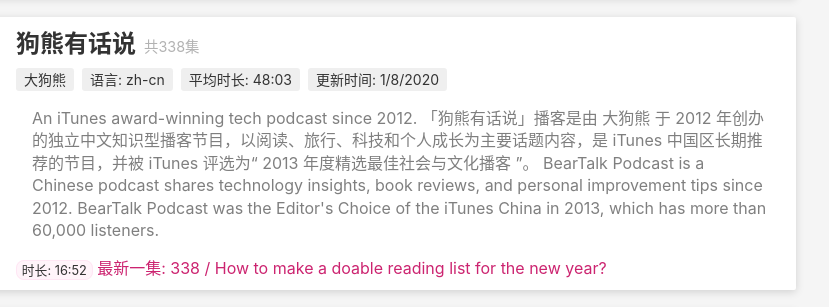
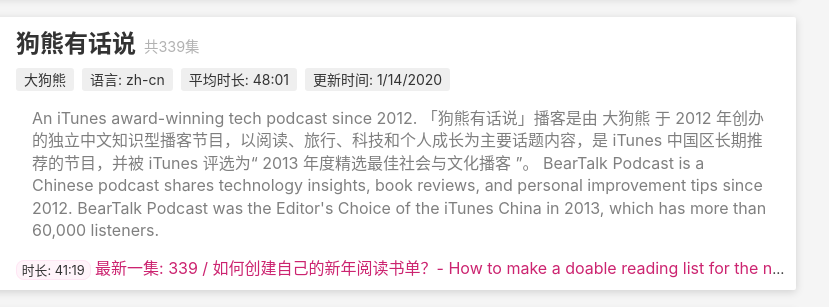
Before and after one commit to walkdoer/oh-my-podcasts, a plain HTML site: page index.html in a window 1280 px wide. Shown: the part 1420-1727 px from the top of the page, 324-1153 px from the left. Drawn offline with Linux system fonts and the light colour scheme.

Commit message:
Deploying to gh-pages from  5e48a93528b60998f0f1a4cbc3bb9caf44400955

```diff
--- a/index.html
+++ b/index.html
@@ -192,13 +192,13 @@
             </div>
             <div class="podcast-info">
               <a class="podcast-info-title" target="_blank" href="http:&#x2F;&#x2F;voice.beartalking.com">
-                狗熊有话说<span class="episode-number">共338集</span>
+                狗熊有话说<span class="episode-number">共339集</span>
               </a>
               <p class="podcast-info-group">
                 <span class="podcast-info-author">大狗熊</span>
                 <span class="podcast-info-lang">语言: zh-cn</span>
-                <span class="podcast-info-duration">平均时长: 48:03</span>
-                <span class="podcast-info-lastestUpdated">更新时间: 1&#x2F;8&#x2F;2020</span>
+                <span class="podcast-info-duration">平均时长: 48:01</span>
+                <span class="podcast-info-lastestUpdated">更新时间: 1&#x2F;14&#x2F;2020</span>
               </p>
 
 
@@ -206,7 +206,7 @@
 「狗熊有话说」播客是由 大狗熊 于 2012 年创办的独立中文知识型播客节目，以阅读、旅行、科技和个人成长为主要话题内容，是 iTunes 中国区长期推荐的节目，并被 iTunes 评选为“ 2013 年度精选最佳社会与文化播客 ”。
 BearTalk Podcast is a Chinese podcast shares technology insights, book reviews, and personal improvement tips since 2012. BearTalk Podcast was the Editor&#39;s Choice of the iTunes China in 2013, which has more than 60,000 listeners.
 </p>
-                <p class="podcast-last-episode"><span class="duration">时长: 16:52</span><a href="http:&#x2F;&#x2F;voice.beartalking.com&#x2F;bt338"> 最新一集: 338 &#x2F; How to make a doable reading list for the new year?</a></p>
+                <p class="podcast-last-episode"><span class="duration">时长: 41:19</span><a href="http:&#x2F;&#x2F;voice.beartalking.com&#x2F;bt339"> 最新一集: 339 &#x2F; 如何创建自己的新年阅读书单？- How to make a doable reading list for the new year?</a></p>
             </div>
           </li>
           <li class="podcast">
@@ -492,7 +492,7 @@
     </ul>
   </article>
   <footer class="footer">
-    <p class="latestUpdate">数据最后更新时间: 1/14/2020, 12:03:37 AM ，  播客总数: 19,  有1个更新失败</p>
+    <p class="latestUpdate">数据最后更新时间: 1/15/2020, 12:04:36 AM ，  播客总数: 19,  有1个更新失败</p>
     <p class="copywrite">Created by: <a href="https://walkdoer.me/about">Andrew Zhang(walkdoer)</a> Copyright 2020</p>
   </footer>
 
```
